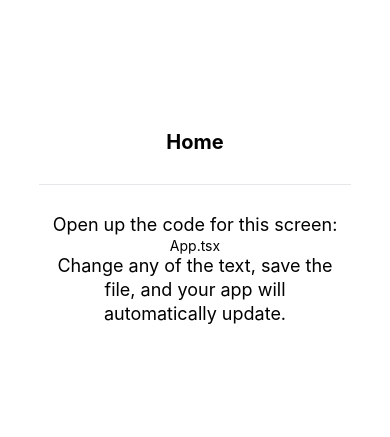
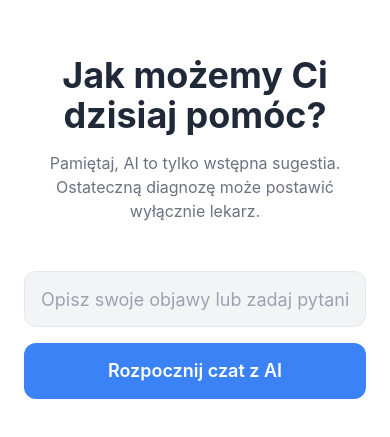
Before and after one commit to Rezmii/doc-chat, a React Native app: screen / in a window 390 px wide. Shown: the part 195-632 px from the top of the page. Built offline with nearby package versions, Linux system fonts and the light colour scheme.

Commit message:
initial commit

```diff
--- a/App.tsx
+++ b/App.tsx
@@ -1,13 +1,42 @@
-import { ScreenContent } from 'components/ScreenContent';
+// App.tsx
 import { StatusBar } from 'expo-status-bar';
-
+import { Text, View, SafeAreaView, TextInput, TouchableOpacity } from 'react-native';
 import './global.css';
 
 export default function App() {
   return (
-    <>
-      <ScreenContent title="Home" path="App.tsx"></ScreenContent>
+    // Używamy SafeAreaView, aby treść nie wchodziła pod "notcha" w iPhonach
+    <SafeAreaView className="flex-1 bg-white">
+      <View className="flex-1 items-center justify-center p-6">
+        {/* Kontener na treść */}
+        <View className="w-full">
+          {/* Główny nagłówek */}
+          <Text className="text-center text-4xl font-bold text-gray-800">
+            Jak możemy Ci dzisiaj pomóc?
+          </Text>
+
+          {/* Podtytuł z zastrzeżeniem */}
+          <Text className="mt-4 text-center text-base text-gray-500">
+            Pamiętaj, AI to tylko wstępna sugestia. Ostateczną diagnozę może postawić wyłącznie
+            lekarz.
+          </Text>
+
+          {/* Pole do wpisywania objawów */}
+          <TextInput
+            className="mt-12 h-14 w-full rounded-xl border border-gray-200 bg-gray-100 px-4 text-lg"
+            placeholder="Opisz swoje objawy lub zadaj pytanie..."
+            placeholderTextColor="#9CA3AF" // Kolor placeholder'a
+          />
+
+          {/* Przycisk akcji */}
+          <TouchableOpacity
+            className="mt-4 h-14 w-full items-center justify-center rounded-xl bg-blue-500"
+            activeOpacity={0.8}>
+            <Text className="text-lg font-semibold text-white">Rozpocznij czat z AI</Text>
+          </TouchableOpacity>
+        </View>
+      </View>
       <StatusBar style="auto" />
-    </>
+    </SafeAreaView>
   );
 }
--- a/components/Container.tsx
+++ /dev/null
@@ -1,9 +0,0 @@
-import { SafeAreaView } from 'react-native';
-
-export const Container = ({ children }: { children: React.ReactNode }) => {
-  return <SafeAreaView className={styles.container}>{children}</SafeAreaView>;
-};
-
-const styles = {
-  container: 'flex flex-1 m-6',
-};
--- a/components/EditScreenInfo.tsx
+++ /dev/null
@@ -1,29 +0,0 @@
-import { Text, View } from 'react-native';
-
-export const EditScreenInfo = ({ path }: { path: string }) => {
-  const title = 'Open up the code for this screen:';
-  const description =
-    'Change any of the text, save the file, and your app will automatically update.';
-
-  return (
-    <View>
-      <View className={styles.getStartedContainer}>
-        <Text className={styles.getStartedText}>{title}</Text>
-        <View className={styles.codeHighlightContainer + styles.homeScreenFilename}>
-          <Text>{path}</Text>
-        </View>
-        <Text className={styles.getStartedText}>{description}</Text>
-      </View>
-    </View>
-  );
-};
-
-const styles = {
-  codeHighlightContainer: `rounded-md px-1`,
-  getStartedContainer: `items-center mx-12`,
-  getStartedText: `text-lg leading-6 text-center`,
-  helpContainer: `items-center mx-5 mt-4`,
-  helpLink: `py-4`,
-  helpLinkText: `text-center`,
-  homeScreenFilename: `my-2`,
-};
--- a/components/ScreenContent.tsx
+++ /dev/null
@@ -1,25 +0,0 @@
-import { Text, View } from 'react-native';
-
-import { EditScreenInfo } from './EditScreenInfo';
-
-type ScreenContentProps = {
-  title: string;
-  path: string;
-  children?: React.ReactNode;
-};
-
-export const ScreenContent = ({ title, path, children }: ScreenContentProps) => {
-  return (
-    <View className={styles.container}>
-      <Text className={styles.title}>{title}</Text>
-      <View className={styles.separator} />
-      <EditScreenInfo path={path} />
-      {children}
-    </View>
-  );
-};
-const styles = {
-  container: `items-center flex-1 justify-center`,
-  separator: `h-[1px] my-7 w-4/5 bg-gray-200`,
-  title: `text-xl font-bold`,
-};
--- /dev/null
+++ b/nativewind-env.d.ts
@@ -0,0 +1,3 @@
+/// <reference types="nativewind/types" />
+
+// NOTE: This file should not be edited and should be committed with your source code. It is generated by NativeWind.
```
